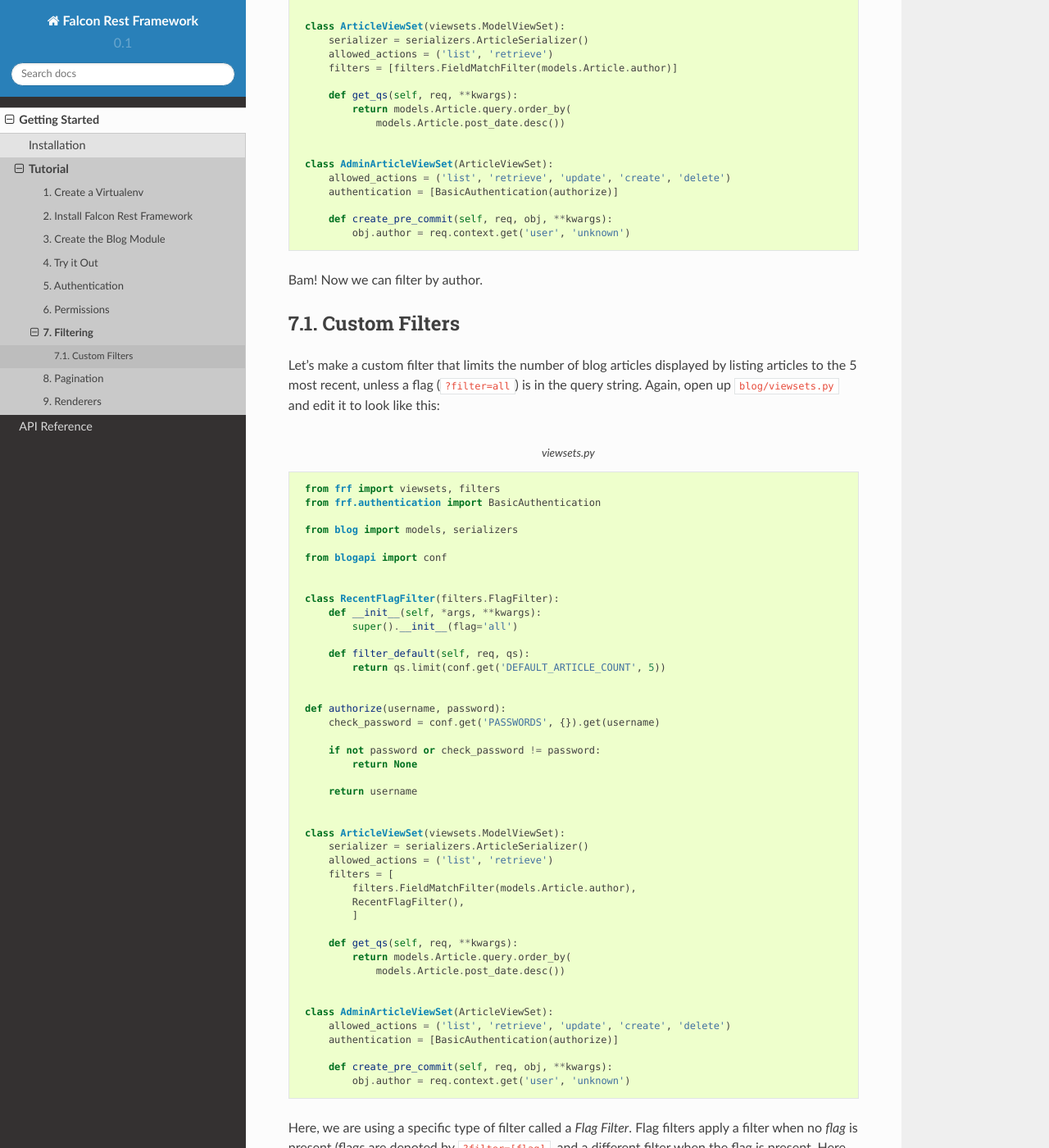
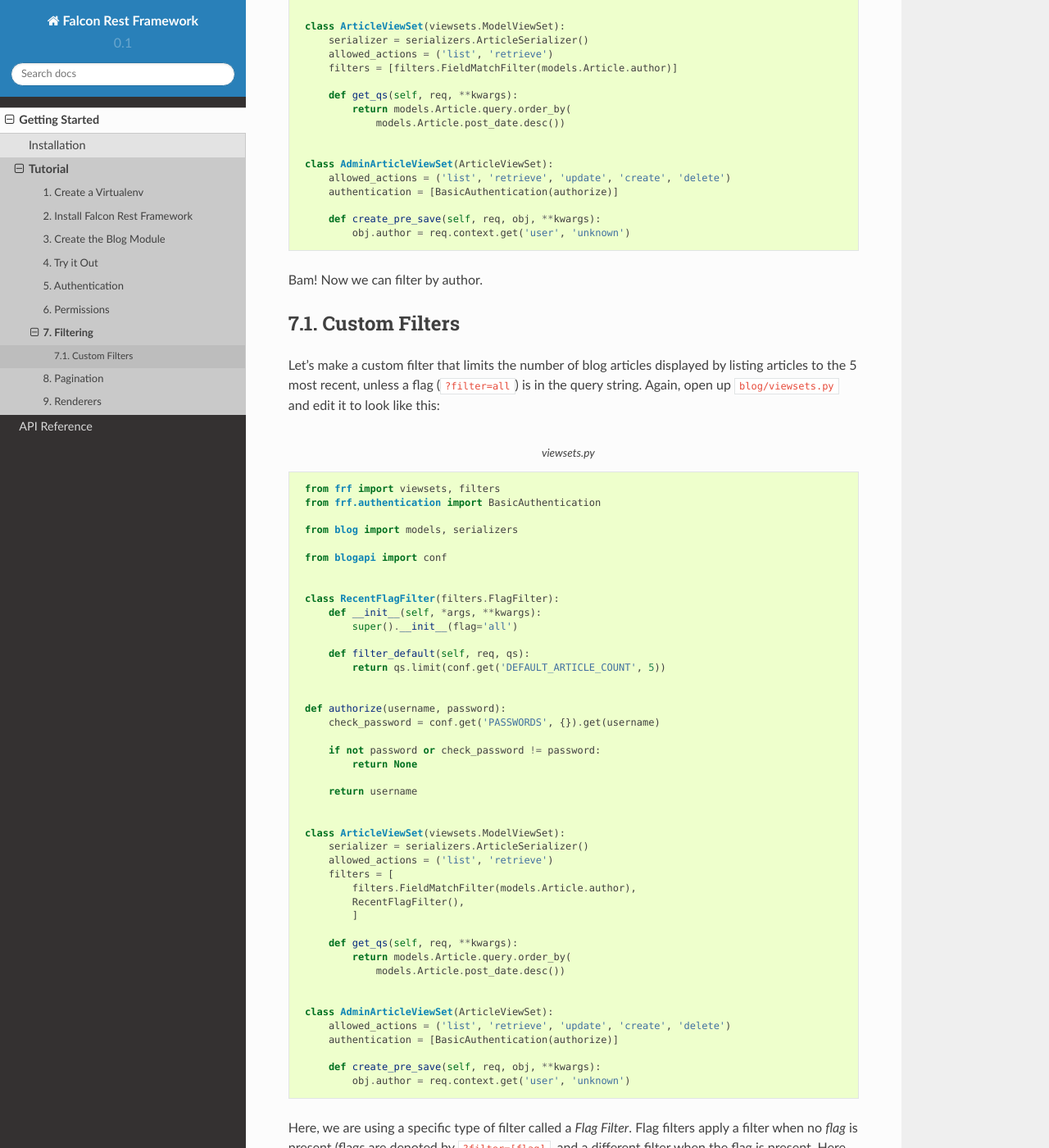
Before and after one commit to synic/frf, a Sphinx documentation site: the page built from docs/tutorial/filters.rst, in a window 1280 px wide and 1400 px high, scrolled down 600 px. Shown: the whole window at 82% size. Built offline with Sphinx 7.4.7 and the Read the Docs theme 2.0.0, drawn with Linux system fonts in a browser that asks for light colours.

Commit message:
Change "pre_commit" to "pre_save"
It makes more sense in the context of a non-model viewset, and still makes sense
with model viewsets.

```diff
--- a/docs/tutorial/authentication.rst
+++ b/docs/tutorial/authentication.rst
@@ -48,7 +48,7 @@ Open up ``blog/viewsets.py`` and edit it to look like this:
         allowed_actions = ('list', 'retrieve', 'update', 'create', 'delete')
         authentication = (BasicAuthentication(authorize), )
 
-        def create_pre_commit(self, req, obj, **kwargs):
+        def create_pre_save(self, req, obj, **kwargs):
             obj.author = req.context.get('user', 'unknown')
 
 
@@ -62,7 +62,7 @@ inherits from the first api.  It only changes a few things:
     This will decode the basic authentication header, and pass it to our newly
     defined ``authenticate`` function, which just checks the username and
     password against a new setting (that we will add soon) - ``PASSWORDS``.
-3.  Added the ``create_pre_commit`` that just assigns the currently logged in
+3.  Added the ``create_pre_save`` that just assigns the currently logged in
     user to the ``author`` field.
 
 
--- a/docs/tutorial/filters.rst
+++ b/docs/tutorial/filters.rst
@@ -41,7 +41,7 @@ Open up ``blog/viewsets.py`` and edit it to look like this:
         allowed_actions = ('list', 'retrieve', 'update', 'create', 'delete')
         authentication = [BasicAuthentication(authorize)]
 
-        def create_pre_commit(self, req, obj, **kwargs):
+        def create_pre_save(self, req, obj, **kwargs):
             obj.author = req.context.get('user', 'unknown')
 
 
@@ -99,7 +99,7 @@ query string. Again, open up ``blog/viewsets.py`` and edit it to look like this:
         allowed_actions = ('list', 'retrieve', 'update', 'create', 'delete')
         authentication = [BasicAuthentication(authorize)]
 
-        def create_pre_commit(self, req, obj, **kwargs):
+        def create_pre_save(self, req, obj, **kwargs):
             obj.author = req.context.get('user', 'unknown')
 
 
--- a/docs/tutorial/permissions.rst
+++ b/docs/tutorial/permissions.rst
@@ -82,7 +82,7 @@ Let's add this new permission to the admin viewset.  Open up
         authentication = (BasicAuthentication(authorize), )
         permissions = (permissions.HasEditPermission(), )
 
-        def create_pre_commit(self, req, obj, **kwargs):
+        def create_pre_save(self, req, obj, **kwargs):
             obj.author = req.context.get('user', 'unknown')
 
 
```
Also changed, not shown: 1 other file.
